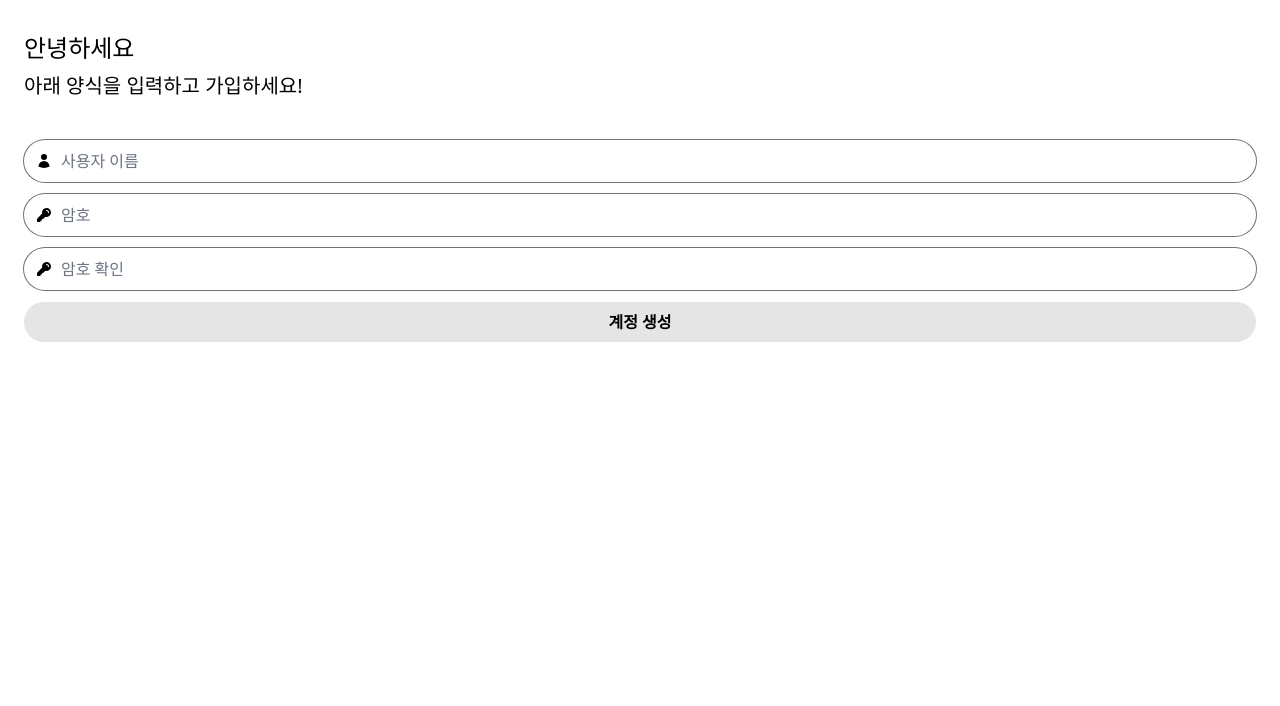
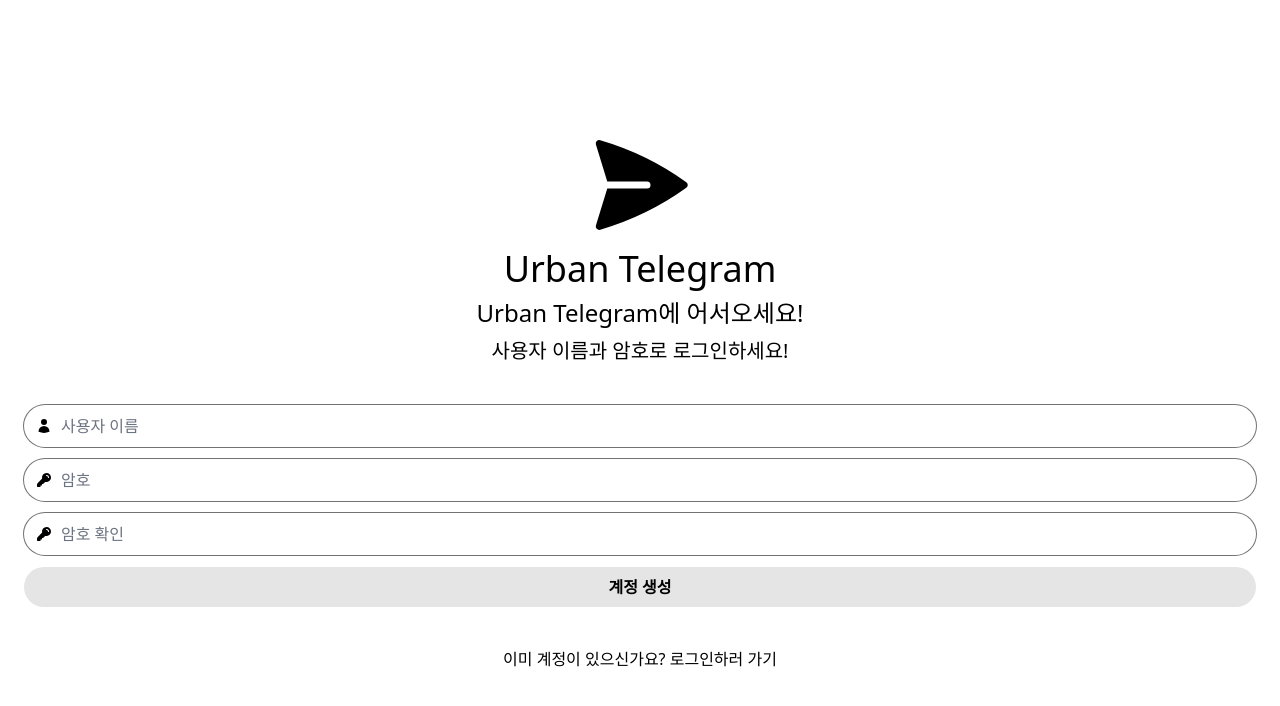
Before and after one commit to ryugibo/nomadcoders.carrot-challenge, a Next.js app in the folder urban-telegram/: page /create-account in a window 1280 px wide. Shown: the top 706 px of the page. Built offline with nearby package versions, Linux system fonts and the light colour scheme.

Commit message:
Assignment 10. '/' 페이지를 로그인해야 접근할 수 있도록 수정
- 가입, 로그인 화면 레이아웃 수정

```diff
--- a/urban-telegram/app/create-account/actions.ts
+++ b/urban-telegram/app/create-account/actions.ts
@@ -86,5 +86,5 @@ export async function createAccount(prevState: any, formData: FormData) {
   session.id = user.id;
   await session.save();
 
-  redirect("/profile");
+  redirect("/");
 }
--- a/urban-telegram/app/create-account/page.tsx
+++ b/urban-telegram/app/create-account/page.tsx
@@ -5,15 +5,24 @@ import { createAccount } from "./actions";
 import { useActionState } from "react";
 import FormButton from "@/components/form-button";
 import { PASSWORD_MIN_LENGTH, USERNAME_MIN_LENGTH } from "@/lib/constants";
-import { KeyIcon, UserIcon } from "@heroicons/react/24/solid";
+import {
+  KeyIcon,
+  PaperAirplaneIcon,
+  UserIcon,
+} from "@heroicons/react/24/solid";
+import Link from "next/link";
 
 export default function CreateAccount() {
   const [state, action] = useActionState(createAccount, null);
   return (
-    <div className="flex flex-col gap-10 py-8 px-6">
-      <div className="flex flex-col gap-2 *:font-medium">
-        <h1 className="text-2xl">안녕하세요</h1>
-        <h2 className="text-xl">아래 양식을 입력하고 가입하세요!</h2>
+    <div className="flex flex-col gap-10 py-8 px-6 justify-center h-screen">
+      <div className="flex flex-col gap-2 *:font-medium items-center">
+        <span className="text-9xl size-28">
+          <PaperAirplaneIcon />
+        </span>
+        <h1 className="text-4xl">Urban Telegram</h1>
+        <h2 className="text-2xl">Urban Telegram에 어서오세요!</h2>
+        <h2 className="text-xl">사용자 이름과 암호로 로그인하세요!</h2>
       </div>
       <form action={action} className="flex flex-col gap-3">
         <FormInput
@@ -48,6 +57,9 @@ export default function CreateAccount() {
         </FormInput>
         <FormButton text="계정 생성" />
       </form>
+      <Link href="/log-in" className="text-center">
+        이미 계정이 있으신가요? 로그인하러 가기
+      </Link>
     </div>
   );
 }
--- a/urban-telegram/app/log-in/actions.ts
+++ b/urban-telegram/app/log-in/actions.ts
@@ -57,5 +57,5 @@ export const login = async (prevState: any, formData: FormData) => {
   const session = await getSession();
   session.id = user!.id;
   await session.save();
-  redirect("/profile");
+  redirect("/");
 };
--- a/urban-telegram/app/log-in/page.tsx
+++ b/urban-telegram/app/log-in/page.tsx
@@ -4,15 +4,24 @@ import { useActionState } from "react";
 import FormInput from "@/components/form-input";
 import { login } from "./actions";
 import FormButton from "@/components/form-button";
-import { EnvelopeIcon, KeyIcon } from "@heroicons/react/24/solid";
+import {
+  EnvelopeIcon,
+  KeyIcon,
+  PaperAirplaneIcon,
+} from "@heroicons/react/24/solid";
 import { PASSWORD_MIN_LENGTH, USERNAME_MIN_LENGTH } from "@/lib/constants";
+import Link from "next/link";
 
 export default function Login() {
   const [state, action] = useActionState(login, null);
   return (
-    <div className="flex flex-col gap-10 py-8 px-6">
-      <div className="flex flex-col gap-2 *:font-medium">
-        <h1 className="text-2xl">안녕하세요</h1>
+    <div className="flex flex-col gap-10 py-8 px-6 h-screen justify-center">
+      <div className="flex flex-col gap-2 items-center *:font-medium">
+        <span className="text-9xl size-28">
+          <PaperAirplaneIcon />
+        </span>
+        <h1 className="text-4xl">Urban Telegram</h1>
+        <h2 className="text-2xl">Urban Telegram에 어서오세요!</h2>
         <h2 className="text-xl">사용자 이름과 암호로 로그인하세요!</h2>
       </div>
       <form action={action} className="flex flex-col gap-3">
@@ -38,6 +47,9 @@ export default function Login() {
         </FormInput>
         <FormButton text="로그인" />
       </form>
+      <Link href="/create-account" className="text-center">
+        아직 계정이 없으신가요? 가입하러 가기
+      </Link>
     </div>
   );
 }
--- a/urban-telegram/middleware.ts
+++ b/urban-telegram/middleware.ts
@@ -6,7 +6,6 @@ interface Routes {
   [key: string]: boolean;
 }
 const publicOnlyUrls: Routes = {
-  "/": true,
   "/log-in": true,
   "/create-account": true,
 };
@@ -16,11 +15,11 @@ export async function middleware(request: NextRequest) {
   const exists = publicOnlyUrls[request.nextUrl.pathname];
   if (!session.id) {
     if (!exists) {
-      return NextResponse.redirect(new URL("/", request.url));
+      return NextResponse.redirect(new URL("/log-in", request.url));
     }
   } else {
     if (exists) {
-      return NextResponse.redirect(new URL("/profile", request.url));
+      return NextResponse.redirect(new URL("/", request.url));
     }
   }
 }
```
